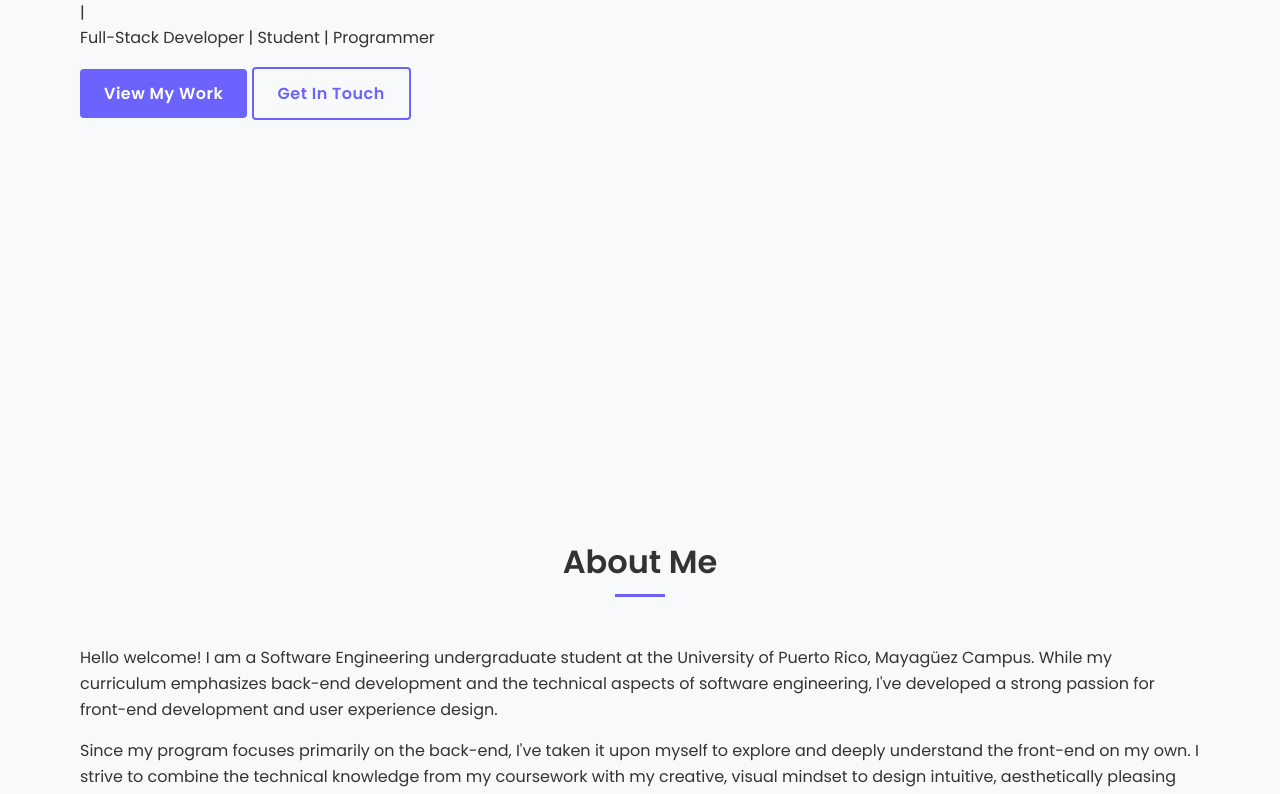
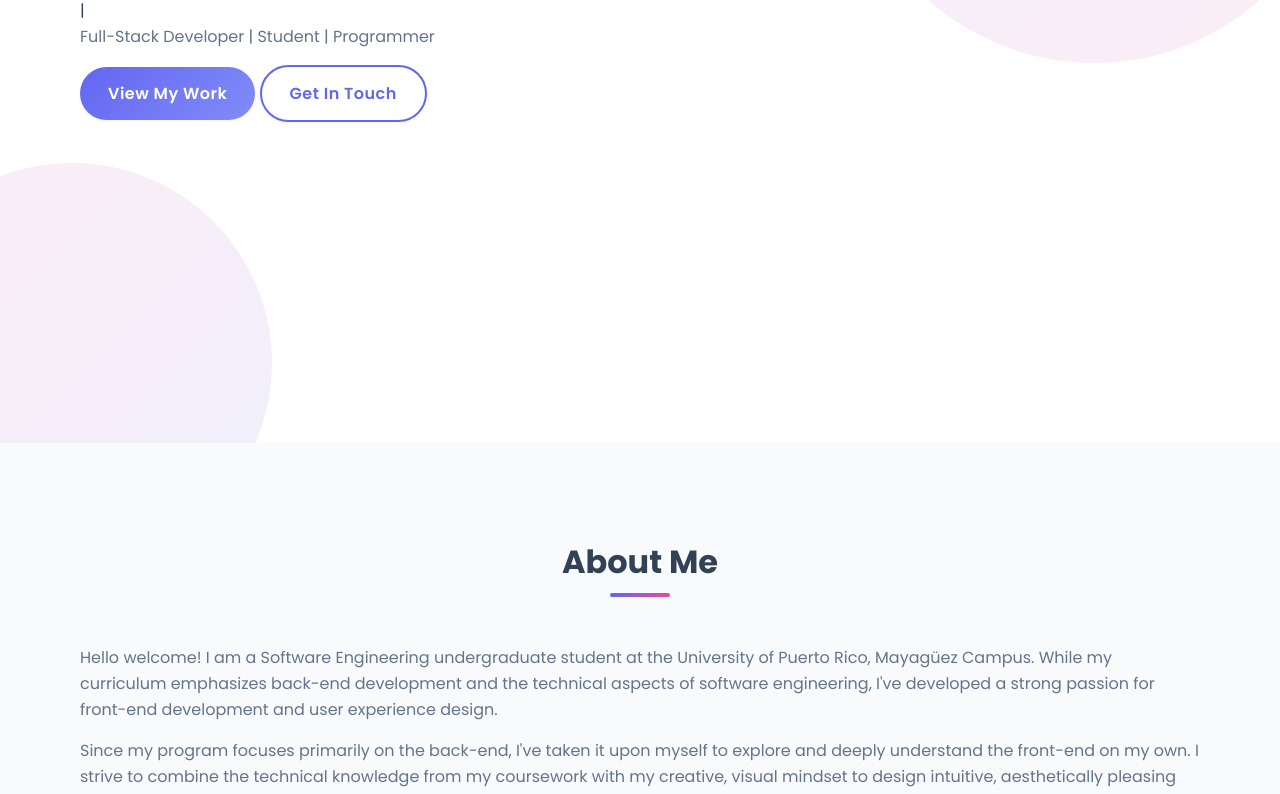
Before and after one commit to ana-guevara/MyPortfolio, a plain HTML site: page index.html in a window 1280 px wide. Shown: the part 357-1151 px from the top of the page. Drawn offline with Linux system fonts and the light colour scheme; a script that the page names is missing.

Commit message:
Update styles.css

```diff
--- a/styles.css
+++ b/styles.css
@@ -1,29 +1,32 @@
 /* ===== GENERAL STYLES ===== */
 :root {
-    --primary-color: #6c63ff;
-    --secondary-color: #f50057;
-    --background-color: #f8f9fa;
+    --primary-color: #6366f1;
+    --secondary-color: #ec4899;
+    --background-color: #f8fafc;
     --surface-color: #ffffff;
-    --text-color: #333333;
-    --text-muted: #6c757d;
-    --border-color: #e9ecef;
-    --highlight-color: #6c63ff;
-    --error-color: #f44336;
-    --success-color: #4caf50;
+    --text-color: #334155;
+    --text-muted: #64748b;
+    --border-color: #e2e8f0;
+    --highlight-color: #818cf8;
+    --error-color: #ef4444;
+    --success-color: #10b981;
     --transition: all 0.3s ease;
-    --shadow-sm: 0 2px 4px rgba(0,0,0,0.05);
-    --shadow-md: 0 4px 8px rgba(0,0,0,0.1);
-    --shadow-lg: 0 8px 16px rgba(0,0,0,0.1);
+    --shadow-sm: 0 1px 3px rgba(0,0,0,0.05);
+    --shadow-md: 0 4px 6px rgba(0,0,0,0.07);
+    --shadow-lg: 0 10px 15px rgba(0,0,0,0.1);
     --font-primary: 'Poppins', 'Roboto Condensed', sans-serif;
+    --card-radius: 12px;
+    --grid-gap: 1.5rem;
 }
 
 /* Dark Mode Colors */
 [data-theme="dark"] {
-    --background-color: #121212;
-    --surface-color: #1e1e1e;
-    --text-color: #f5f5f5;
-    --text-muted: #adb5bd;
-    --border-color: #2d2d2d;
+    --background-color: #0f172a;
+    --surface-color: #1e293b;
+    --text-color: #f1f5f9;
+    --text-muted: #94a3b8;
+    --border-color: #334155;
+    --card-bg: #1e293b;
 }
 
 * {
@@ -73,6 +76,7 @@ h3 {
 
 p {
     margin-bottom: 1rem;
+    color: var(--text-muted);
 }
 
 a {
@@ -93,6 +97,11 @@ ul {
 /* Section Styles */
 section {
     padding: 100px 0;
+    position: relative;
+}
+
+section:nth-child(even) {
+    background-color: var(--surface-color);
 }
 
 .section-title {
@@ -101,6 +110,7 @@ section {
     position: relative;
     padding-bottom: 1rem;
     color: var(--text-color);
+    font-weight: 700;
 }
 
 .section-title::after {
@@ -108,34 +118,36 @@ section {
     position: absolute;
     left: 50%;
     bottom: 0;
-    width: 50px;
-    height: 3px;
-    background-color: var(--primary-color);
+    width: 60px;
+    height: 4px;
+    background: linear-gradient(90deg, var(--primary-color), var(--secondary-color));
     transform: translateX(-50%);
+    border-radius: 2px;
 }
 
 /* Buttons */
 .btn {
     display: inline-block;
-    padding: 0.75rem 1.5rem;
-    border-radius: 4px;
+    padding: 0.85rem 1.75rem;
+    border-radius: 50px;
     font-weight: 600;
     text-align: center;
     cursor: pointer;
     transition: var(--transition);
     border: none;
     letter-spacing: 0.5px;
+    box-shadow: var(--shadow-sm);
 }
 
 .primary {
-    background-color: var(--primary-color);
+    background: linear-gradient(135deg, var(--primary-color), var(--highlight-color));
     color: white;
 }
 
 .primary:hover {
-    background-color: var(--highlight-color);
+    background: linear-gradient(135deg, var(--highlight-color), var(--primary-color));
     color: white;
-    transform: translateY(-2px);
+    transform: translateY(-3px);
     box-shadow: var(--shadow-md);
 }
 
@@ -148,19 +160,23 @@ section {
 .secondary:hover {
     background-color: var(--primary-color);
     color: white;
-    transform: translateY(-2px);
+    transform: translateY(-3px);
     box-shadow: var(--shadow-md);
 }
 
 .submit-btn {
-    background-color: var(--primary-color);
+    background: linear-gradient(135deg, var(--primary-color), var(--highlight-color));
     color: white;
     width: 100%;
+    padding: 1rem;
+    border-radius: 8px;
+    font-size: 1rem;
 }
 
 .submit-btn:hover {
-    background-color: var(--highlight-color);
-    transform: translateY(-2px);
+    background: linear-gradient(135deg, var(--highlight-color), var(--primary-color));
+    transform: translateY(-3px);
+    box-shadow: var(--shadow-md);
 }
 
 /* ===== HEADER ===== */
@@ -170,14 +186,19 @@ header {
     left: 0;
     width: 100%;
     padding: 1rem 0;
-    background-color: var(--surface-color);
+    background-color: rgba(255, 255, 255, 0.95);
+    backdrop-filter: blur(10px);
     box-shadow: var(--shadow-sm);
     z-index: 100;
     transition: var(--transition);
 }
 
+[data-theme="dark"] header {
+    background-color: rgba(30, 41, 59, 0.95);
+}
+
 header.sticky {
-    padding: 0.5rem 0;
+    padding: 0.7rem 0;
     box-shadow: var(--shadow-md);
 }
 
@@ -218,7 +239,7 @@ header .container {
     bottom: 0;
     width: 0;
     height: 2px;
-    background-color: var(--primary-color);
+    background: linear-gradient(90deg, var(--primary-color), var(--secondary-color));
     transition: var(--transition);
 }
 
@@ -252,7 +273,42 @@ header .container {
     align-items: center;
     background-color: var(--background-color);
     padding-top: 70px;
+    position: relative;
+    overflow: hidden;
+}
+
+.hero::before {
+    content: '';
+    position: absolute;
+    top: -10%;
+    right: -5%;
+    width: 500px;
+    height: 500px;
+    border-radius: 50%;
+    background: linear-gradient(135deg, rgba(99, 102, 241, 0.1), rgba(236, 72, 153, 0.1));
+    z-index: 0;
+}
+
+.hero::after {
+    content: '';
+    position: absolute;
+    bottom: -15%;
+    left: -10%;
+    width: 400px;
+    height: 400px;
+    border-radius: 50%;
+    background: linear-gradient(135deg, rgba(236, 72, 153, 0.1), rgba(99, 102, 241, 0.1));
+    z-index: 0;
+}
+
+.hero .container {
+    display: flex;
+    align-items: center;
+    justify-content: space-between;
+    position: relative;
+    z-index: 1;
 }
 
 .hero-content {
-    max
+    flex: 1;
+    max-width: 600
```
